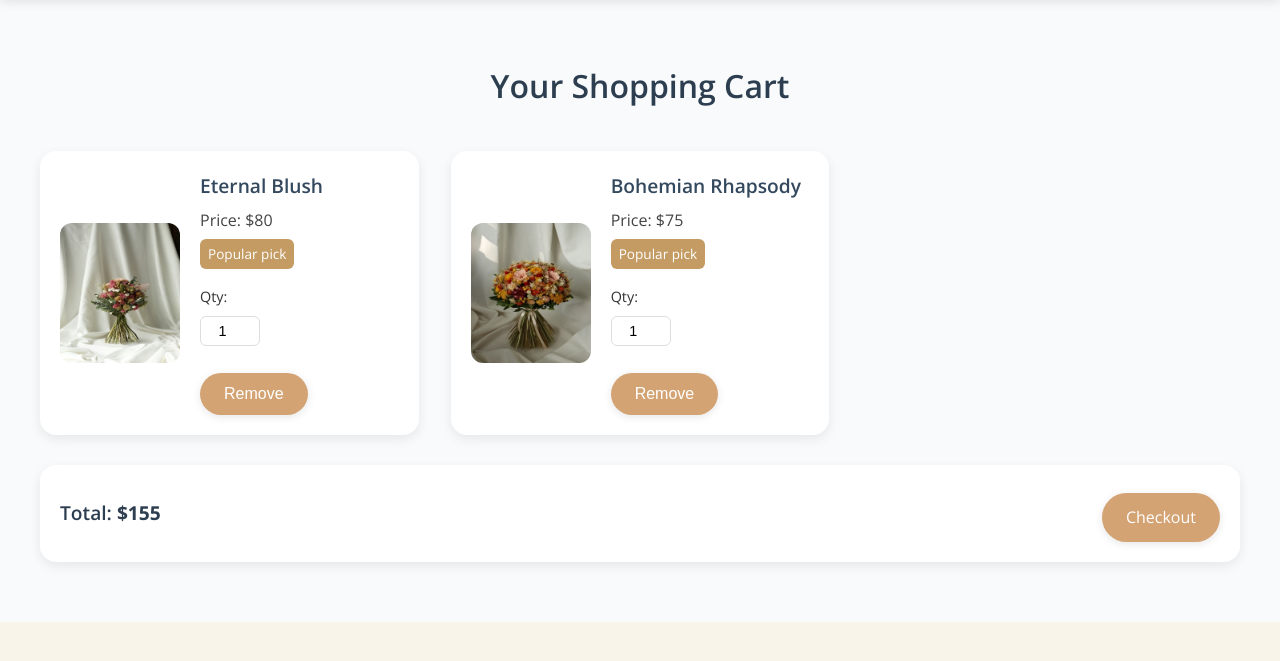
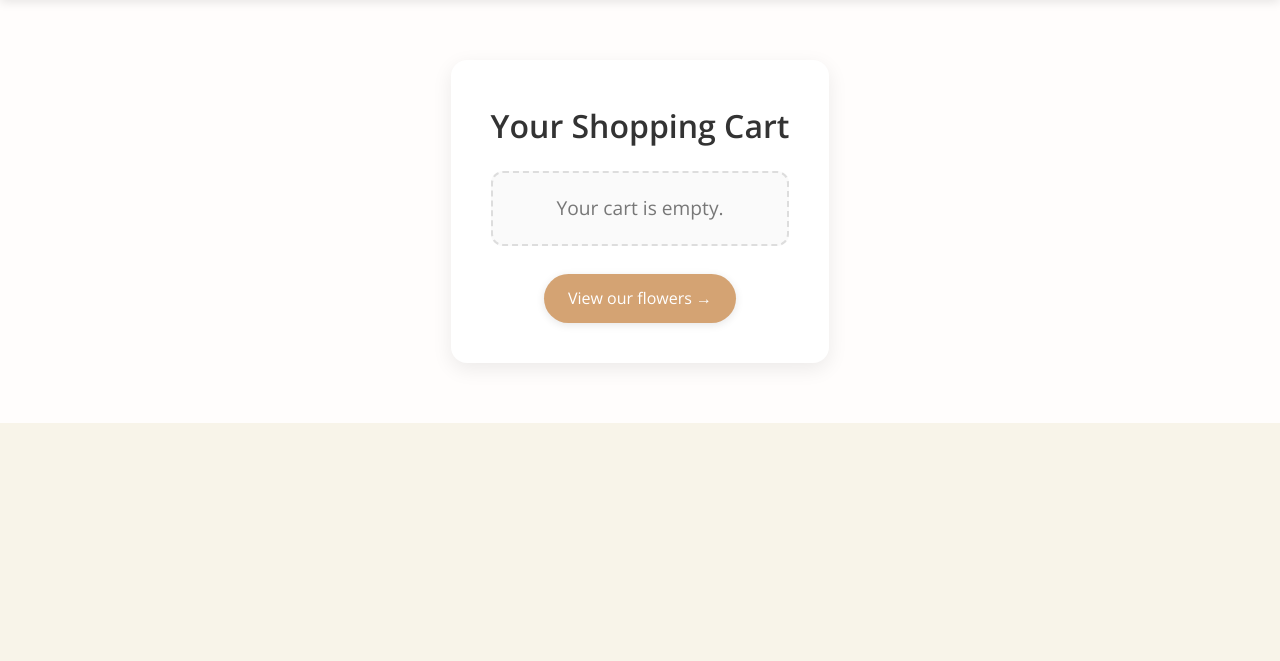
Before and after one commit to Malavika-5/Flower-shop-landing-page, a Flask app: page /cart in a window 1280 px wide. Shown: the part 90-751 px from the top of the page. Run offline with Flask 3, Linux system fonts and the light colour scheme; grey boxes are pictures that could not be loaded.

Commit message:
updated add to cart button

```diff
--- a/app.py
+++ b/app.py
@@ -1,7 +1,7 @@
-from flask import Flask, request, render_template, jsonify
+from flask import Flask, request, render_template, jsonify, session
 
 app = Flask(__name__)
-
+app.secret_key = 'your_secret_key'
 # Homepage (currently just a test)
 
 
@@ -10,9 +10,25 @@ def home():
     return render_template('index.html')
 
 
+@app.route('/add_to_cart', methods=['POST'])
+def add_to_cart():
+    data = request.get_json()
+    product_id = data.get('product_id')
+    # Initialize cart in session if not present
+    if 'cart' not in session:
+        session['cart'] = []
+    session['cart'].append(product_id)
+    session.modified = True
+    return jsonify({'status': 'success'})
+
+
 @app.route('/cart')
 def cart():
-    return render_template('cart.html')
+    cart_items = session.get('cart', [])
+    cart_total = sum(float(item['price']) * item.get('qty', 1)
+                     for item in cart_items) if cart_items else 0
+    no_cart_items = len(cart_items) == 0
+    return render_template('cart.html', cart_items=cart_items, cart_total=cart_total, no_cart_items=no_cart_items)
 
 
 @app.route('/order')
--- a/templates/cart.html
+++ b/templates/cart.html
@@ -48,17 +48,29 @@
         </div>
     </section> -->
 
+    <section class="cart-section-empty">
+        {% if no_cart_items %}
+        <div class="container-empty">
+            <h2>Your Shopping Cart</h2>
+            <div class="cart-items-empty" id="cart-items-empty">
+                <p>Your cart is empty.</p>
+            </div>
+            <a href="{{ url_for('home') }}#catalog" class="hero-button">View our flowers →</a>
+        </div>
+        {% else %}
+    </section>
 
     <section class="cart-section">
         <div class="container">
             <h2>Your Shopping Cart</h2>
             <div class="cart-items">
+                {% for item in cart_items %}
                 <div class="cart-item">
                     <img src="{{ url_for('static', filename='images/f1.jpeg') }}" alt="placeholder">
                     <div class="cart-item-details">
-                        <h4>Eternal Blush</h4>
-                        <p>Price: $80</p>
-                        <span class="label">Popular pick</span>
+                        <h4>{{ item.name }}</h4>
+                        <p>Price: ${{ item.price }}</p>
+                        <span class="label">{{ item.label }}</span>
                         <div class="quantity-wrapper">
                             <label for="qty1">Qty:</label>
                             <input type="number" id="qty1" min="1" value="1">
@@ -66,29 +78,18 @@
                         <button class="remove-btn">Remove</button>
                     </div>
                 </div>
-
-                <div class="cart-item">
-                    <img src="{{ url_for('static', filename='images/f2.jpeg') }}" alt="placeholder">
-                    <div class="cart-item-details">
-                        <h4>Bohemian Rhapsody</h4>
-                        <p>Price: $75</p>
-                        <span class="label">Popular pick</span>
-                        <div class="quantity-wrapper">
-                            <label for="qty1">Qty:</label>
-                            <input type="number" id="qty1" min="1" value="1">
-                        </div>
-                        <button class="remove-btn">Remove</button>
-                    </div>
-                </div>
-
-
+                {% endfor %}
             </div>
             <div class="cart-total">
-                <p>Total: <strong>$155</strong></p>
+                <p>Total: <strong>${{ cart_total }}</strong></p>
                 <a href="{{ url_for('order') }}" class="hero-button">Checkout</a>
             </div>
         </div>
     </section>
+    {% endif %}
+    </div>
+    </section>
+
 
     <!-- Script inside HTML -->
     <script>
```
Also changed, not shown: templates/index.html (+42 -6 lines).
